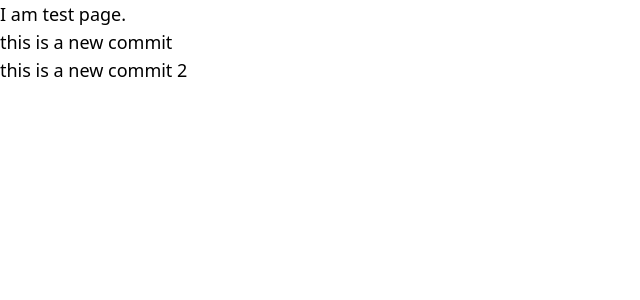
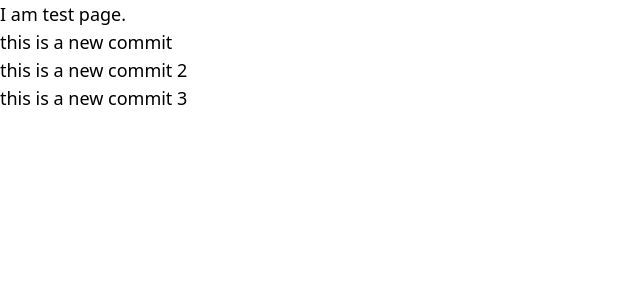
Before and after one commit to Shenile/vt-ai, a React (Vite) app in the folder vt-ai-fe/: page / in a window 1280 px wide. Shown: the top 300 px of the page, without its empty margins (0-640 px from the left). Built offline with nearby package versions, Linux system fonts and the light colour scheme.

Commit message:
added a paaragraph

```diff
--- a/vt-ai-fe/src/App.jsx
+++ b/vt-ai-fe/src/App.jsx
@@ -7,6 +7,7 @@ function App() {
         <h1>I am test page.</h1>
         <p>this is a new commit</p>
         <p>this is a new commit 2</p>
+        <p>this is a new commit 3</p>
     </div>
   )
 }
```
